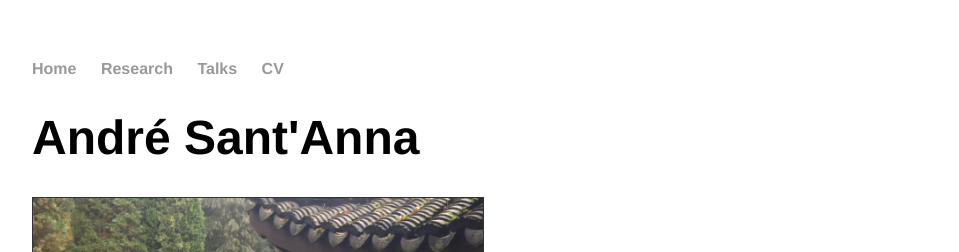
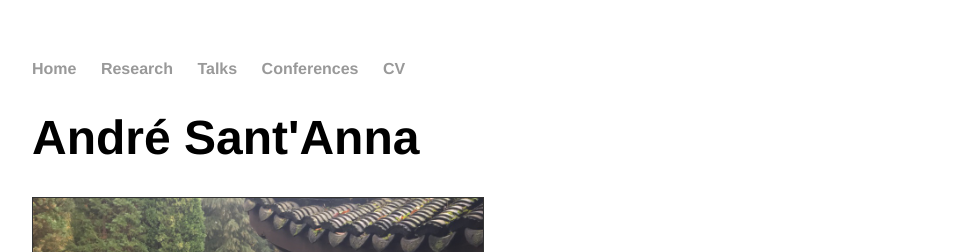
Before and after one commit to andresantanna/andresantanna.github.io, a Jekyll site: the page built from index.html, in a window 1280 px wide. Shown: the top 252 px of the page, without its empty margins (160-1119 px from the left). Built offline with Jekyll 4.4.1, drawn with Linux system fonts in a browser that asks for light colours; comment, search, counter and statistics services are not loaded.

Commit message:
Update default.html

```diff
--- a/_layouts/default.html
+++ b/_layouts/default.html
@@ -16,6 +16,7 @@
 	        		<li><a href="/">Home</a></li>
 		        	<li><a href="/research">Research</a></li>
 				<li><a href="/talks">Talks</a></li>
+				<li><a href="/conferences">Conferences</a></li>
 	        		<li><a href="/cv">CV</a></li>
 
 	    		</ul>
```
